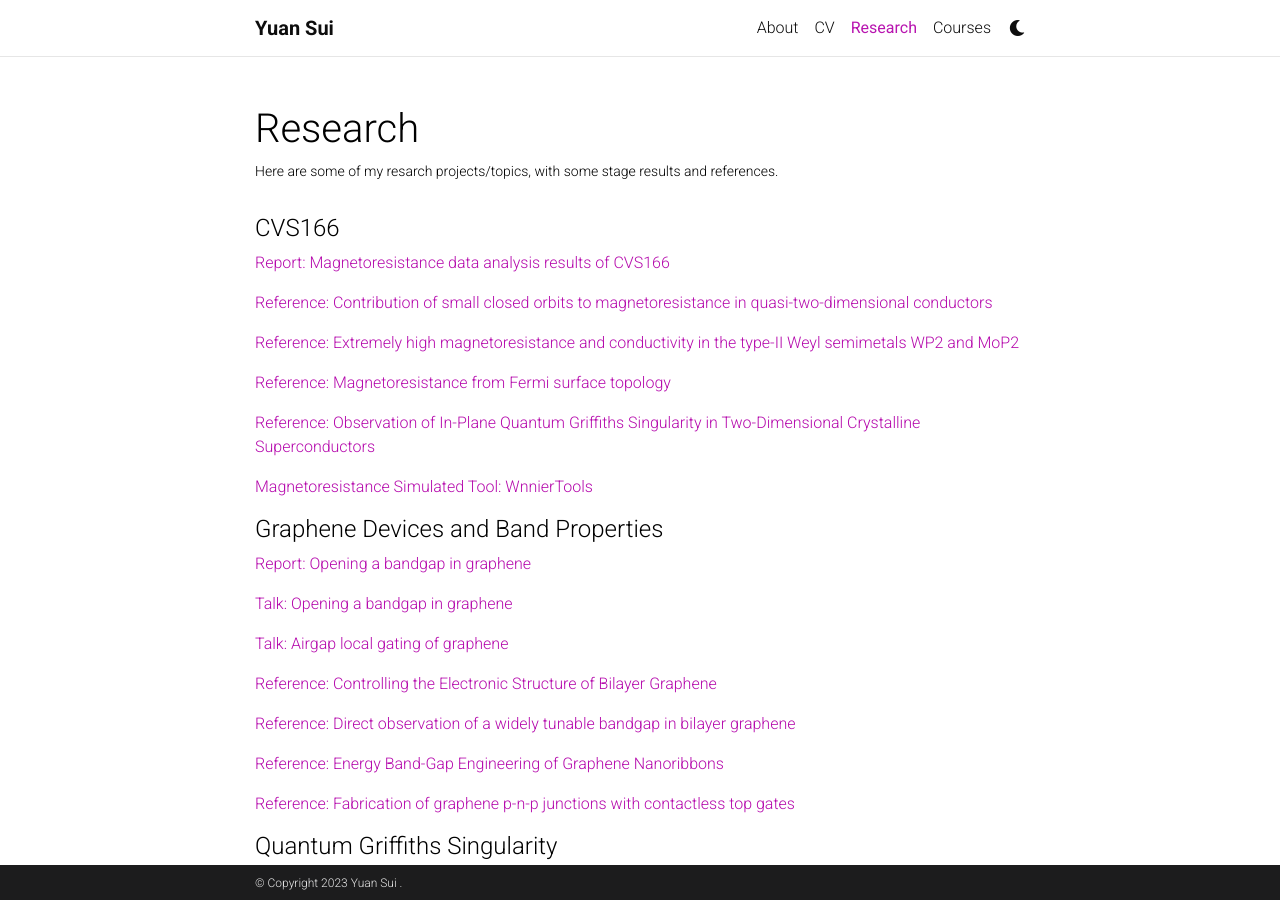
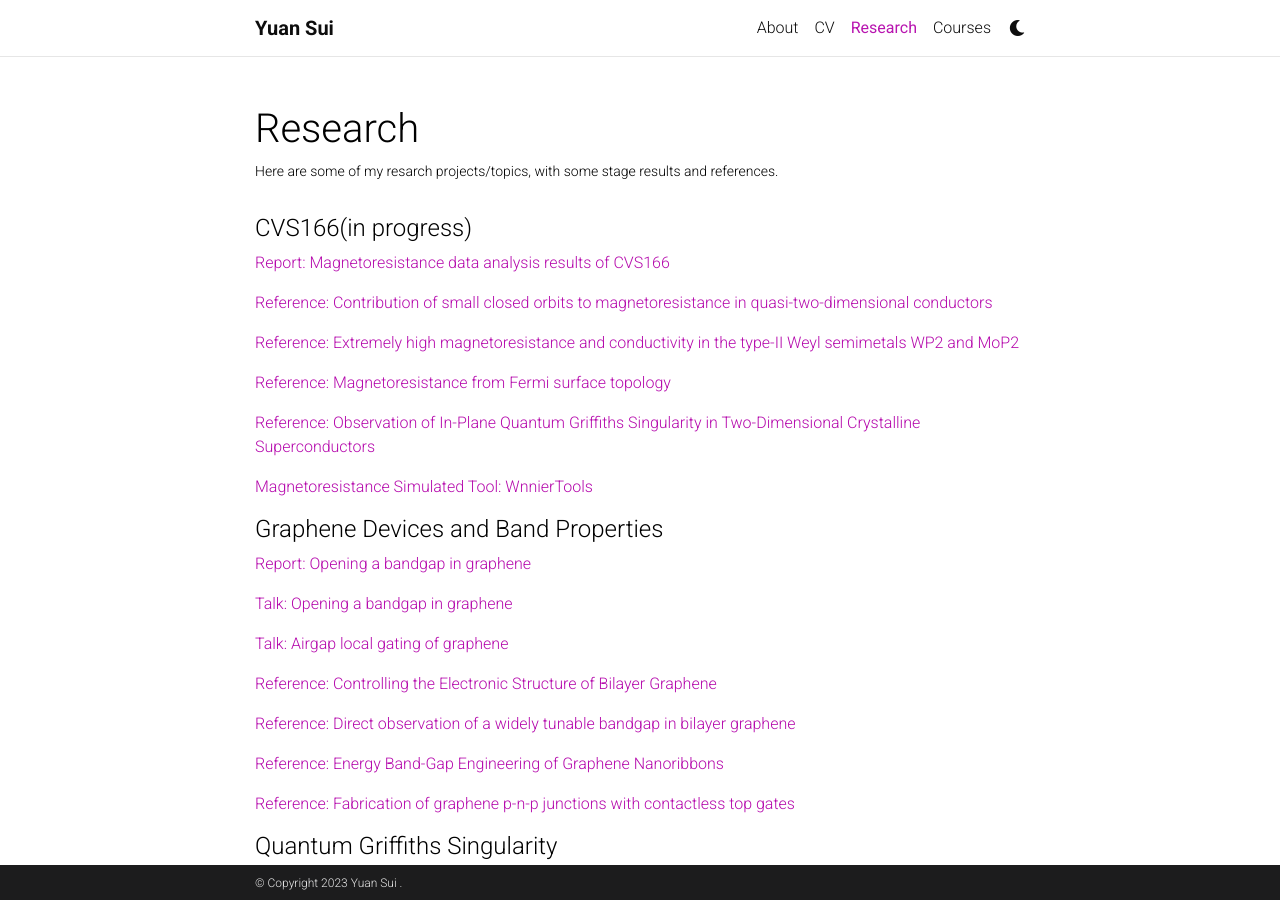
Before and after one commit to sufrepmia/al-folio_theme, a Jekyll site: the page built from _pages/teaching.md, in a window 1280 px wide and 900 px high. Built offline with Jekyll 4.4.1, drawn with Linux system fonts in a browser that asks for light colours; comment, search, counter and statistics services are not loaded; a style sheet for code colours, icons or effects is not loaded.

Commit message:
Update research.html

```diff
--- a/_layouts/research.html
+++ b/_layouts/research.html
@@ -11,7 +11,7 @@ layout: default
 
           <article>
 
-            <h4>CVS166</h4>
+            <h4>CVS166(in progress)</h4>
             <p><a href="/research/cvs166/Magnetoresistance data analysis results of CVS166.pdf">Report: Magnetoresistance data analysis results of CVS166</a></p>
             <p><a href="/research/cvs166/Contribution of small closed orbits to magnetoresistance in quasi-two-dimensional conductors.pdf">Reference: Contribution of small closed orbits to magnetoresistance in quasi-two-dimensional conductors</a></p>
             <p><a href="/research/cvs166/Extremely high magnetoresistance and conductivity in the type-II Weyl semimetals WP2 and MoP2.pdf">Reference: Extremely high magnetoresistance and conductivity in the type-II Weyl semimetals WP2 and MoP2</a></p>
```
